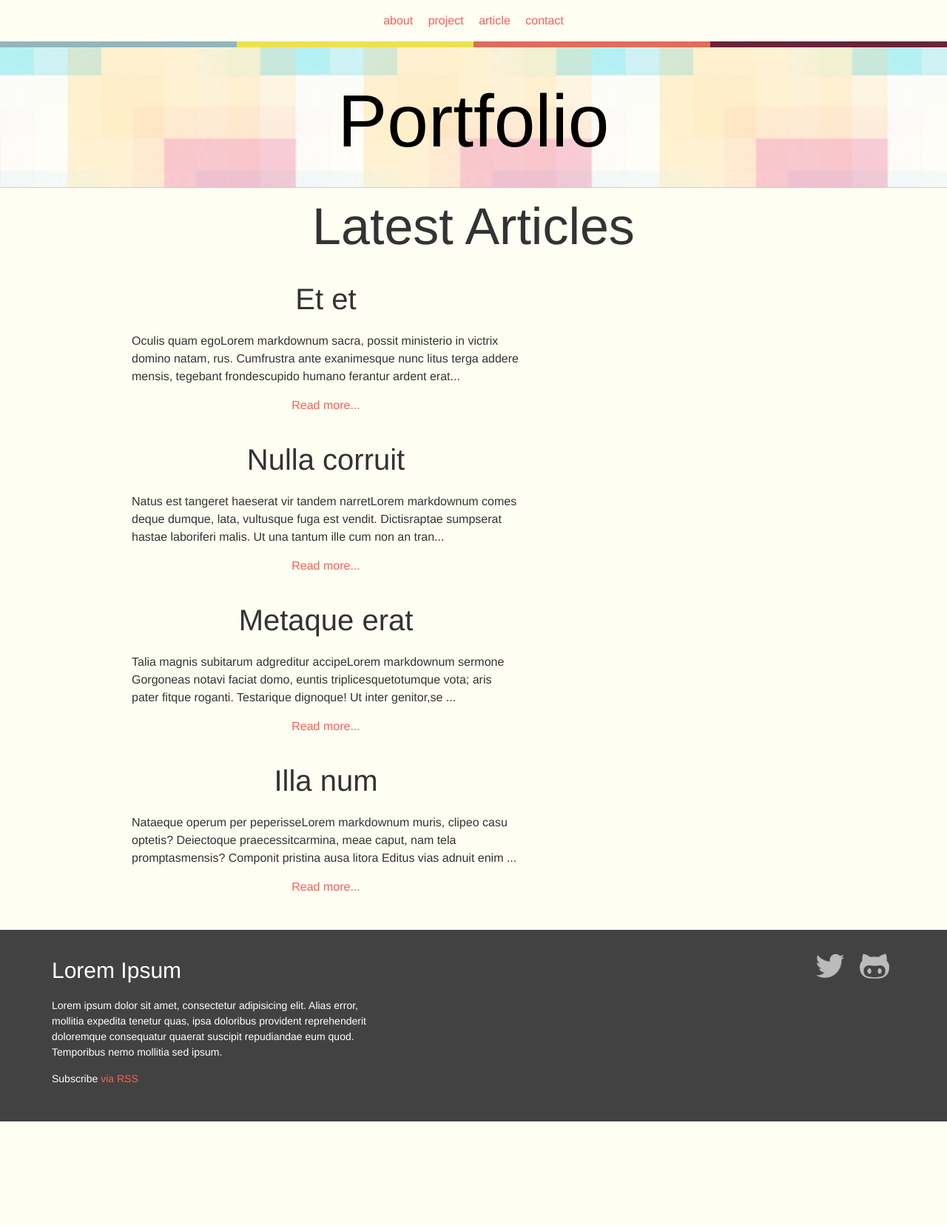
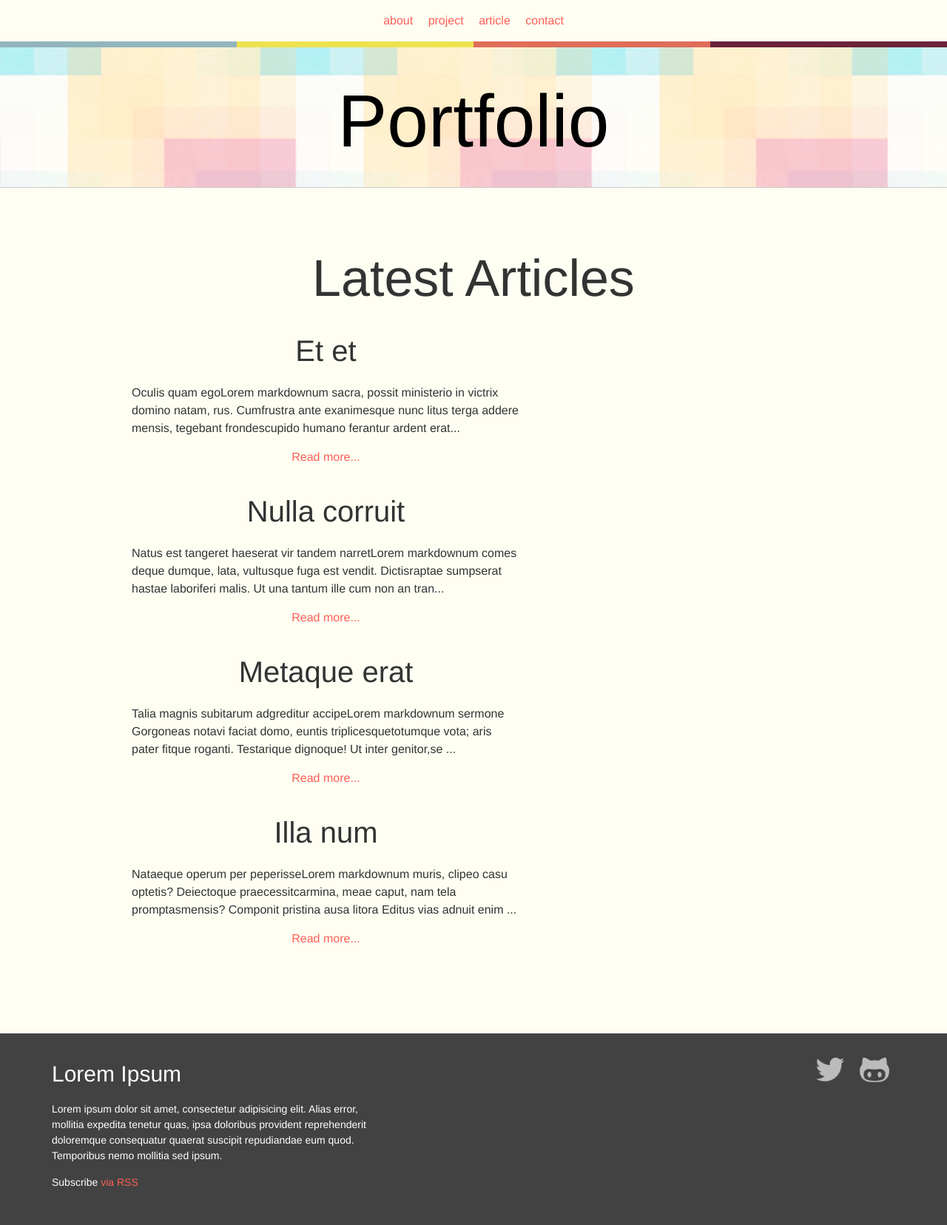
Before and after one commit to edwinchen85/portfolio, a Jekyll site: the page built from index.html, in a window 1280 px wide. Shown: the whole page at 74% size. Built offline with Jekyll 4.4.1, drawn with Linux system fonts in a browser that asks for light colours; before the commit the page ends 1516 px from its top, so only the background shows below that.

Commit message:
Add style for sectioned content

```diff
--- a/_sass/_layout.scss
+++ b/_sass/_layout.scss
@@ -1,4 +1,5 @@
 // Header
+
 .site-nav {
   text-align: center;
   ul {
@@ -25,6 +26,7 @@
 }
 
 // Footer
+
 .site-footer {
   padding: 2em 0;
   color: #fff;
@@ -48,3 +50,13 @@
     margin: 0 0.5em;
   }
 }
+
+// Section
+
+.site-section {
+  @extend %clearfix;
+  padding-top: $h1-font-size;
+}
+.site-section-last {
+    padding-bottom: $h1-font-size;
+}
```
